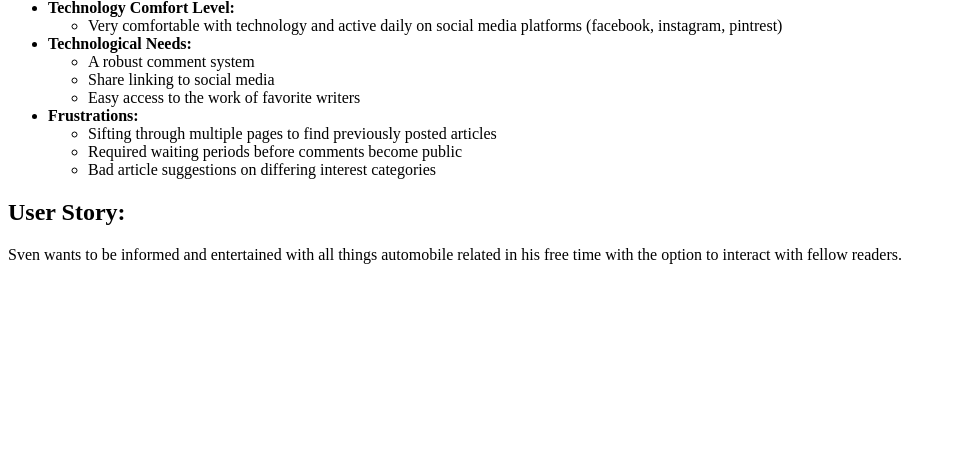
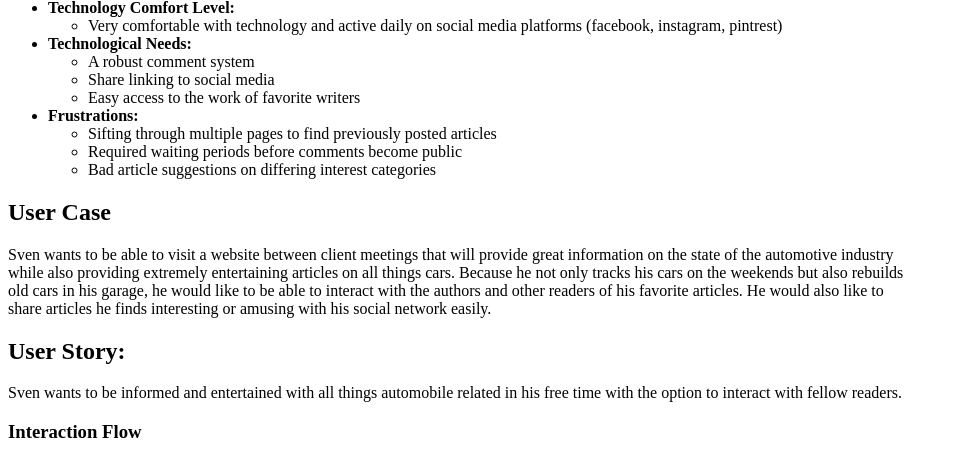
Before and after one commit to Dnakitare/data-design, a PHP site: page / in a window 1280 px wide. Shown: the part 882-1344 px from the top of the page, without its empty margins (0-958 px from the left). Before the commit the page ends 1146 px from the top, so only its background shows below. Run offline with PHP 8.4, Linux system fonts and the light colour scheme.

Commit message:
Sven's Interaction flow.

```diff
--- a/index.php
+++ b/index.php
@@ -41,7 +41,14 @@
 				<li>Bad article suggestions on differing interest categories</li>
 			</ul>
 		</ul>
+		<h2>User Case</h2>
+		<p>Sven wants to be able to visit a website between client meetings that will provide great information on the
+			state of the automotive industry<br> while also providing extremely entertaining articles on all things cars.
+			Because he not only tracks his cars on the weekends but also rebuilds<br> old cars in his garage, he would like
+			to be able to interact with the authors and other readers of his favorite articles. He would also like to<br>
+			share articles he finds interesting or amusing with his social network easily.</p>
 		<h2>User Story:</h2>
 		<p>Sven wants to be informed and entertained with all things automobile related in his free time with the option to
 			interact with fellow readers.</p>
+		<h3>Interaction Flow</h3>
 	</body>
```
Also changed, not shown: use-case.php (+17 -0 lines).
